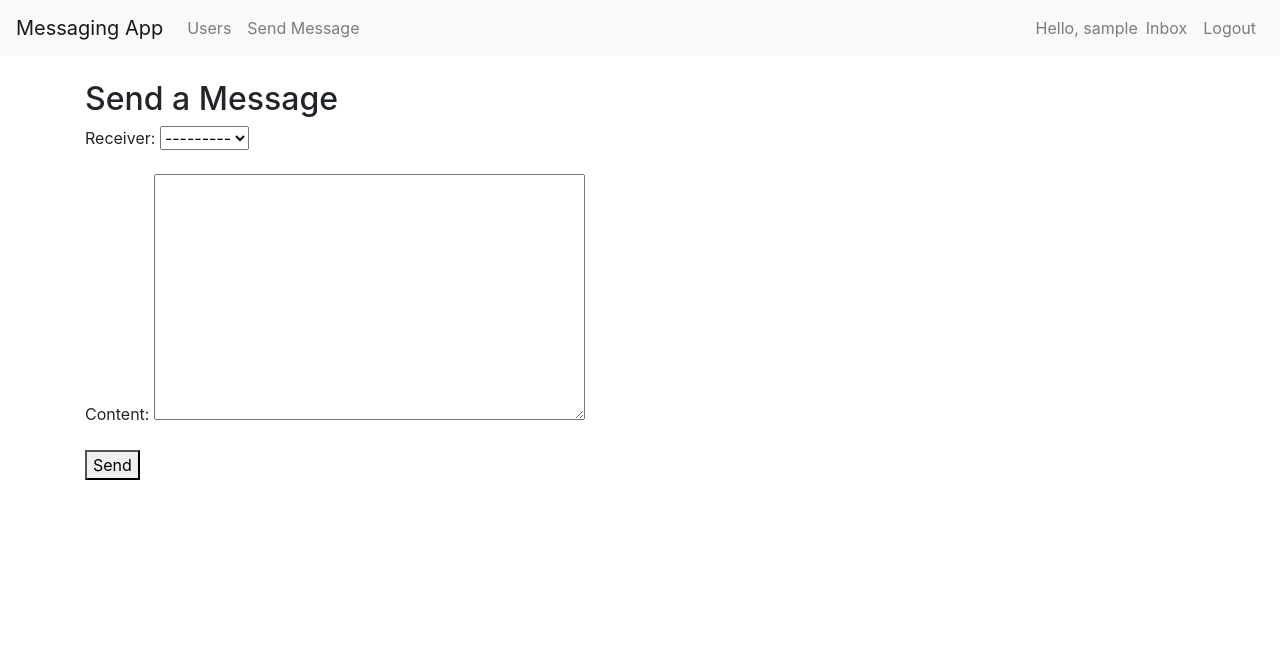
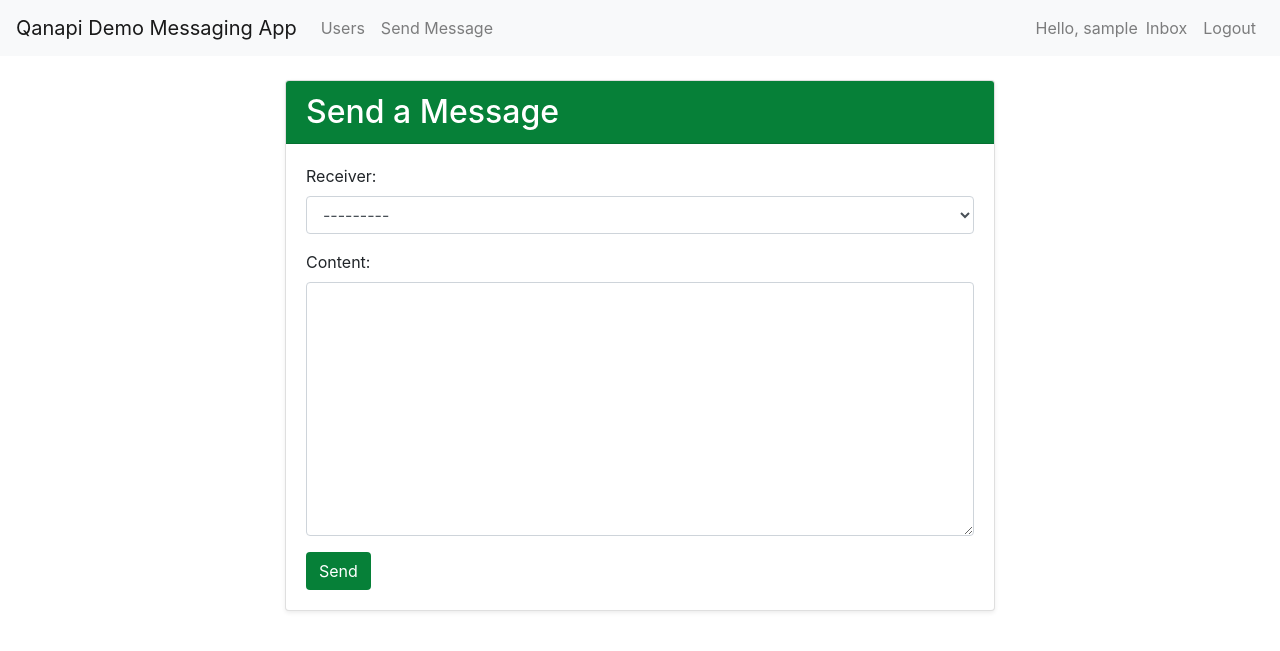
Before and after one commit to qanapi/DemoMessageApp, a Django app: page /send/ in a window 1280 px wide. Shown: the top 651 px of the page. Run offline with Django 5.2, Linux system fonts and the light colour scheme; the visitor is signed in with stand-in values (Sample User, id 1); data comes from the database, SQL or seed files in the repository; some libraries are stand-ins or nearby versions.

Commit message:
Improved UI slightly

```diff
--- a/encryptText/chat/templates/chat/send_message.html
+++ b/encryptText/chat/templates/chat/send_message.html
@@ -1,11 +1,33 @@
 {% extends "base_generic.html" %}
+
+{% load widget_tweaks %}
 {% block content %}
-  <h2>Send a Message</h2>
-  <form method="post">
-    {% csrf_token %}
-    {{ form.as_p }}
-    <button type="submit">Send</button>
-  </form>
+  <div class="container mt-4">
+    <div class="row justify-content-center">
+      <div class="col-md-8">
+        <div class="card shadow-sm">
+          <!-- Custom background color using inline style -->
+          <div class="card-header" style="background-color: rgb(6, 128, 56); color: white;">
+            <h2 class="mb-0">Send a Message</h2>
+          </div>
+          <div class="card-body">
+            <form method="post">
+              {% csrf_token %}
+              <div class="mb-3">
+                {{ form.receiver.label_tag }}
+                {{ form.receiver|add_class:"form-control" }}
+              </div>
+              <div class="mb-3">
+                {{ form.content.label_tag }}
+                {{ form.content|add_class:"form-control" }}
+              </div>
+              <button type="submit" class="btn" style="background-color: rgb(6, 128, 56); color: white;">Send</button>
+            </form>
+          </div>
+        </div>
+      </div>
+    </div>
+  </div>
 {% endblock %}
 
 {% block extra_js %}
--- a/encryptText/encryptText/settings/demo.py
+++ b/encryptText/encryptText/settings/demo.py
@@ -43,6 +43,7 @@
     'django.contrib.messages',
     'django.contrib.staticfiles',
     'chat',
+    'widget_tweaks',
 ]
 
 MIDDLEWARE = [
--- a/encryptText/templates/base_generic.html
+++ b/encryptText/templates/base_generic.html
@@ -9,7 +9,7 @@
   <!-- Nav Bar -->
   {% if user.is_authenticated %}
   <nav class="navbar navbar-expand-lg navbar-light bg-light">
-    <a class="navbar-brand" href="{% url 'inbox' %}">Messaging App</a>
+    <a class="navbar-brand" href="{% url 'inbox' %}">Qanapi Demo Messaging App</a>
     <button class="navbar-toggler" type="button" data-toggle="collapse" data-target="#navbarNav"
       aria-controls="navbarNav" aria-expanded="false" aria-label="Toggle navigation">
       <span class="navbar-toggler-icon"></span>
```
Also changed, not shown: encryptText/chat/templates/chat/inbox.html (+11 -14 lines).
